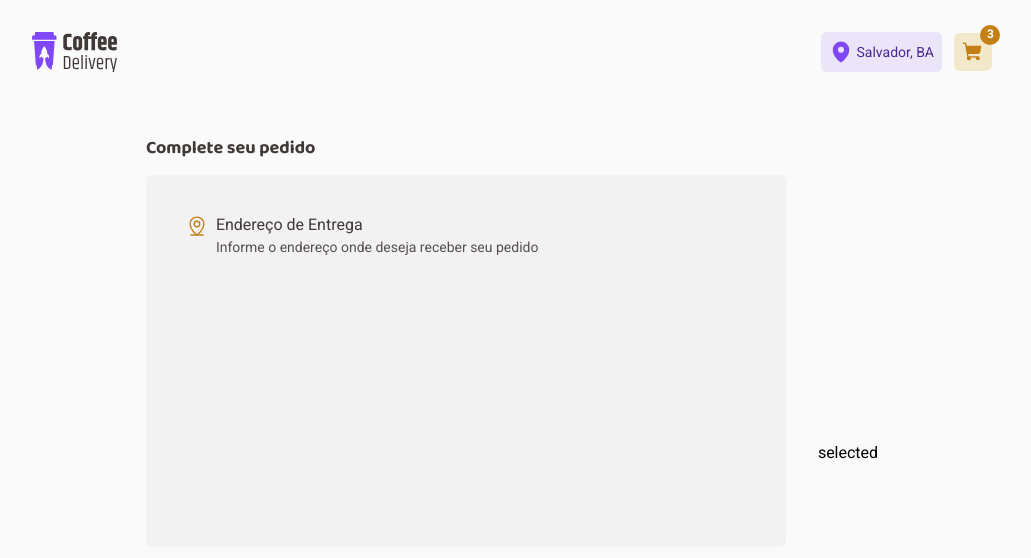
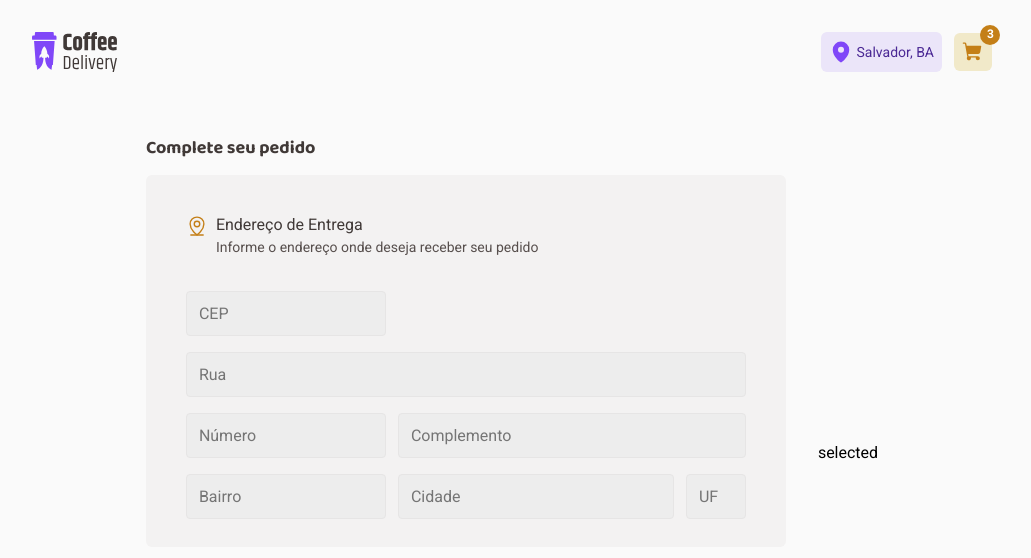
Before and after one commit to loressl/challenge-coffee-delivery, a React (Vite) app: page /checkout in a window 1280 px wide. Shown: the top 558 px of the page, without its empty margins (128-1159 px from the left). Built offline with nearby package versions, Linux system fonts and the light colour scheme.

Commit message:
chore: Adicionado base do formulário

```diff
--- a/src/pages/Checkout/components/Address/index.tsx
+++ b/src/pages/Checkout/components/Address/index.tsx
@@ -1,8 +1,8 @@
-import { AddressContainer, OrderedContainer, SelectedCoffesContainer } from "./styles";
-import {MapPinLine} from 'phosphor-react'
+import { AddressContainer, FormContainer, InputField, OrderedContainer, SelectedCoffesContainer } from "./styles";
+import { MapPinLine } from 'phosphor-react'
 
 export function Address() {
-    return(
+    return (
         <AddressContainer>
             <OrderedContainer>
                 <p>Complete seu pedido</p>
@@ -14,9 +14,40 @@ export function Address() {
                             <span>Informe o endereço onde deseja receber seu pedido</span>
                         </div>
                     </div>
-                    <form>
-
-                    </form>
+                    <FormContainer>
+                        <InputField
+                            placeholder="CEP"
+                            widthInput="12.5rem"
+                        />
+                        <InputField
+                            placeholder="Rua"
+                            widthInput="100%"
+                        />
+                        <div className="complement">
+                            <InputField
+                                placeholder="Número"
+                                widthInput="12.5rem"
+                            />
+                            <InputField
+                                placeholder="Complemento"
+                                widthInput="100%"
+                            />
+                        </div>
+                        <div className="complement">
+                            <InputField
+                                placeholder="Bairro"
+                                widthInput="12.5rem"
+                            />
+                            <InputField
+                                placeholder="Cidade"
+                                widthInput="100%"
+                            />
+                            <InputField
+                                placeholder="UF"
+                                widthInput="3.75rem"
+                            />
+                        </div>
+                    </FormContainer>
                 </div>
                 <div className="payment">
 
--- a/src/pages/Checkout/components/Address/styles.ts
+++ b/src/pages/Checkout/components/Address/styles.ts
@@ -1,4 +1,4 @@
-import styled from "styled-components";
+import styled, { css } from "styled-components";
 
 export const AddressContainer = styled.div`
   display: flex;
@@ -44,22 +44,22 @@ export const OrderedContainer = styled.div`
       gap: 0.5rem;
 
       svg {
-        color: ${props => props.theme["yellow-dark"]};
+        color: ${(props) => props.theme["yellow-dark"]};
       }
 
-      & .phrase{
+      & .phrase {
         display: flex;
         flex-direction: column;
 
         span:first-of-type {
-            color: ${props => props.theme["base-subtitle"]};
+          color: ${(props) => props.theme["base-subtitle"]};
           line-height: 1.3;
           align-self: stretch;
           margin-bottom: 2px;
         }
 
         span:nth-child(2) {
-            color:  ${props => props.theme["base-text"]};
+          color: ${(props) => props.theme["base-text"]};
           font-size: 14px;
           line-height: 1.3;
           align-self: stretch;
@@ -81,6 +81,35 @@ export const OrderedContainer = styled.div`
   }
 `;
 
-export const SelectedCoffesContainer = styled.div`
+export const FormContainer = styled.form`
+  display: flex;
+  flex-direction: column;
+  align-items: flex-start;
+  padding: 0px;
+  gap: 1rem;
+  width: 35rem;
+  height: 12.5rem;
+  align-self: stretch;
 
+  & .complement{
+    display: flex;
+    gap: 0.75rem;
+    width: 100%;
+  }
 `
+
+interface InputFieldProps {
+  widthInput: string
+}
+
+export const InputField = styled.input<InputFieldProps>`
+  display: flex;
+  align-items: center;
+  padding: 0.75rem;
+  background: ${props => props.theme["base-input"]};
+  border: 1px solid ${props => props.theme["base-button"]};
+  width: ${props => props.widthInput};
+  border-radius: 4px;
+`
+
+export const SelectedCoffesContainer = styled.div``;
--- a/src/pages/Home/components/Intro/styles.ts
+++ b/src/pages/Home/components/Intro/styles.ts
@@ -19,6 +19,10 @@ export const IntroContainer = styled.div`
   flex-direction: row;
   gap: 3.5rem;
   flex-wrap: wrap;
+
+  @media(max-width: 1000px) {
+    height: 100%;
+  }
 `;
 
 export const ContentTitleItems = styled.div`
```
Lines whose indentation alone changed are shown as unchanged.
